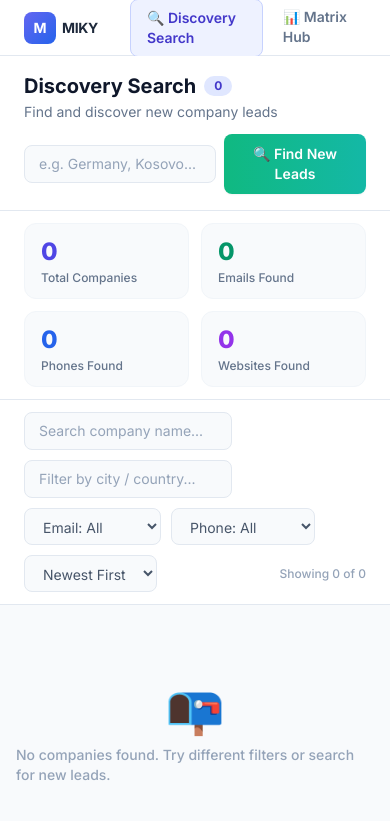
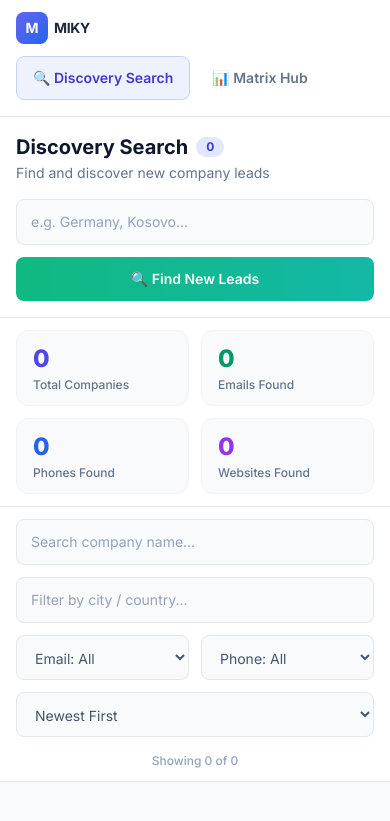
Before and after one commit to saifabuhalaweh/website-abd-main, a Flask app: page /search in a window 390 px wide. Shown: the top 821 px of the page. Run offline with Flask 3, Linux system fonts and the light colour scheme; data that the repository does not hold is empty; some libraries are stand-ins or nearby versions.

Commit message:
mobile style

```diff
--- a/templates/search.html
+++ b/templates/search.html
@@ -35,26 +35,26 @@
 <body class="bg-slate-50 font-sans text-slate-800 h-screen flex flex-col overflow-hidden antialiased">
 
     <!-- ===== NAVIGATION ===== -->
-    <nav class="bg-white border-b border-slate-200 px-6 flex items-center h-14 shrink-0 shadow-sm">
-        <div class="flex items-center gap-1.5 mr-8">
+    <nav class="bg-white border-b border-slate-200 px-4 sm:px-6 flex flex-wrap sm:flex-nowrap items-center justify-between py-3 sm:py-0 sm:h-14 shrink-0 shadow-sm gap-3">
+        <div class="flex items-center gap-1.5 shrink-0">
             <div class="w-8 h-8 rounded-lg bg-gradient-to-br from-indigo-500 to-blue-600 flex items-center justify-center">
                 <span class="text-white text-sm font-bold">M</span>
             </div>
             <span class="font-bold text-slate-800 text-sm tracking-tight">MIKY</span>
         </div>
-        <div class="flex gap-1">
-            <a href="/search" class="px-4 py-2 rounded-lg text-sm font-semibold bg-indigo-50 text-indigo-700 border border-indigo-200 transition-colors">
+        <div class="flex gap-1.5 w-full sm:w-auto overflow-x-auto pb-1 sm:pb-0" style="scrollbar-width: none;">
+            <a href="/search" class="px-4 py-2.5 rounded-lg text-sm font-semibold bg-indigo-50 text-indigo-700 border border-indigo-200 transition-colors whitespace-nowrap min-h-[44px] flex items-center">
                 🔍 Discovery Search
             </a>
-            <a href="/matrix" class="px-4 py-2 rounded-lg text-sm font-semibold text-slate-500 hover:bg-slate-100 hover:text-slate-700 transition-colors">
+            <a href="/matrix" class="px-4 py-2.5 rounded-lg text-sm font-semibold text-slate-500 hover:bg-slate-100 hover:text-slate-700 transition-colors whitespace-nowrap min-h-[44px] flex items-center">
                 📊 Matrix Hub
             </a>
         </div>
     </nav>
 
     <!-- ===== PAGE HEADER ===== -->
-    <div class="bg-white border-b border-slate-200 px-6 py-4 shrink-0">
-        <div class="flex items-center justify-between flex-wrap gap-3">
+    <div class="bg-white border-b border-slate-200 px-4 sm:px-6 py-4 shrink-0">
+        <div class="flex flex-col sm:flex-row sm:items-center justify-between gap-4">
             <div>
                 <h1 class="text-xl font-bold text-slate-900 flex items-center gap-2">
                     Discovery Search
@@ -62,10 +62,10 @@
                 </h1>
                 <p class="text-sm text-slate-500 mt-0.5">Find and discover new company leads</p>
             </div>
-            <div class="flex items-center gap-2">
-                <input type="text" id="scrapeLoc" placeholder="e.g. Germany, Kosovo..."
-                    class="px-3.5 py-2 bg-slate-50 border border-slate-200 rounded-lg text-sm focus:outline-none focus:ring-2 focus:ring-indigo-300 focus:border-indigo-400 transition w-48 placeholder:text-slate-400">
-                <button id="scrapeBtn" class="bg-gradient-to-r from-emerald-500 to-teal-500 hover:from-emerald-600 hover:to-teal-600 text-white px-5 py-2.5 rounded-lg text-sm font-semibold shadow-sm hover:shadow-md transition-all flex items-center gap-2">
+            <div class="flex flex-col sm:flex-row sm:items-center gap-3 w-full sm:w-auto">
+                <input type="text" id="scrapeLoc" placeholder="e.g. Germany, Kosovo..." inputmode="search"
+                    class="px-3.5 py-3 sm:py-2.5 bg-slate-50 border border-slate-200 rounded-lg text-sm focus:outline-none focus:ring-2 focus:ring-indigo-300 focus:border-indigo-400 transition w-full sm:w-52 placeholder:text-slate-400 min-h-[44px]">
+                <button id="scrapeBtn" class="bg-gradient-to-r from-emerald-500 to-teal-500 hover:from-emerald-600 hover:to-teal-600 text-white px-5 py-3 sm:py-2.5 rounded-lg text-sm font-semibold shadow-sm hover:shadow-md transition-all flex items-center justify-center gap-2 w-full sm:w-auto min-h-[44px]">
                     🔍 Find New Leads
                 </button>
             </div>
@@ -73,7 +73,7 @@
     </div>
 
     <!-- ===== STATS ROW ===== -->
-    <div class="bg-white border-b border-slate-200 px-6 py-3 shrink-0">
+    <div class="bg-white border-b border-slate-200 px-4 sm:px-6 py-3 shrink-0">
         <div class="grid grid-cols-2 sm:grid-cols-4 gap-3">
             <div class="bg-slate-50 rounded-xl px-4 py-3 border border-slate-100">
                 <div id="statTotal" class="text-2xl font-extrabold text-indigo-600">—</div>
@@ -95,7 +95,7 @@
     </div>
 
     <!-- ===== LOADING BAR ===== -->
-    <div id="loading" class="bg-white border-b border-slate-200 px-6 py-3 shrink-0 hidden">
+    <div id="loading" class="bg-white border-b border-slate-200 px-4 sm:px-6 py-3 shrink-0 hidden">
         <div class="flex items-center justify-center gap-3 text-slate-500 text-sm font-medium">
             <div class="w-4 h-4 border-2 border-indigo-300 border-t-indigo-600 rounded-full spinner"></div>
             <span>Searching for new leads...</span>
@@ -103,27 +103,31 @@
     </div>
 
     <!-- ===== FILTER BAR ===== -->
-    <div class="bg-white border-b border-slate-200 px-6 py-3 shrink-0">
-        <div class="flex flex-wrap items-center gap-2.5">
-            <input type="text" id="filterQ" placeholder="Search company name..."
-                class="px-3.5 py-2 bg-slate-50 border border-slate-200 rounded-lg text-sm focus:outline-none focus:ring-2 focus:ring-indigo-300 focus:border-indigo-400 transition w-52 placeholder:text-slate-400">
-            <input type="text" id="filterCity" placeholder="Filter by city / country..."
-                class="px-3.5 py-2 bg-slate-50 border border-slate-200 rounded-lg text-sm focus:outline-none focus:ring-2 focus:ring-indigo-300 focus:border-indigo-400 transition w-52 placeholder:text-slate-400">
-            <select id="filterEmail" class="px-3.5 py-2 bg-slate-50 border border-slate-200 rounded-lg text-sm focus:outline-none focus:ring-2 focus:ring-indigo-300 focus:border-indigo-400 transition text-slate-600 cursor-pointer">
+    <div class="bg-white border-b border-slate-200 px-4 sm:px-6 py-3 shrink-0">
+        <div class="flex flex-col xl:flex-row xl:flex-wrap items-stretch xl:items-center gap-3">
+            <div class="flex flex-col sm:flex-row gap-3 w-full xl:w-auto">
+                <input type="text" id="filterQ" placeholder="Search company name..." inputmode="search"
+                    class="px-3.5 py-3 sm:py-2.5 bg-slate-50 border border-slate-200 rounded-lg text-sm focus:outline-none focus:ring-2 focus:ring-indigo-300 focus:border-indigo-400 transition w-full sm:w-52 placeholder:text-slate-400 min-h-[44px]">
+                <input type="text" id="filterCity" placeholder="Filter by city / country..." inputmode="search"
+                    class="px-3.5 py-3 sm:py-2.5 bg-slate-50 border border-slate-200 rounded-lg text-sm focus:outline-none focus:ring-2 focus:ring-indigo-300 focus:border-indigo-400 transition w-full sm:w-52 placeholder:text-slate-400 min-h-[44px]">
+            </div>
+            <div class="grid grid-cols-2 sm:flex sm:flex-wrap gap-3 w-full xl:w-auto">
+                <select id="filterEmail" class="px-3.5 py-3 sm:py-2.5 bg-slate-50 border border-slate-200 rounded-lg text-sm focus:outline-none focus:ring-2 focus:ring-indigo-300 focus:border-indigo-400 transition text-slate-600 cursor-pointer min-h-[44px] w-full sm:w-auto">
                     <option value="">Email: All</option>
                     <option value="true">📧 Has Email</option>
                     <option value="false">❌ No Email</option>
                 </select>
-            <select id="filterPhone" class="px-3.5 py-2 bg-slate-50 border border-slate-200 rounded-lg text-sm focus:outline-none focus:ring-2 focus:ring-indigo-300 focus:border-indigo-400 transition text-slate-600 cursor-pointer">
+                <select id="filterPhone" class="px-3.5 py-3 sm:py-2.5 bg-slate-50 border border-slate-200 rounded-lg text-sm focus:outline-none focus:ring-2 focus:ring-indigo-300 focus:border-indigo-400 transition text-slate-600 cursor-pointer min-h-[44px] w-full sm:w-auto">
                     <option value="">Phone: All</option>
                     <option value="true">📞 Has Phone</option>
                     <option value="false">❌ No Phone</option>
                 </select>
-            <select id="filterSort" class="px-3.5 py-2 bg-slate-50 border border-slate-200 rounded-lg text-sm focus:outline-none focus:ring-2 focus:ring-indigo-300 focus:border-indigo-400 transition text-slate-600 cursor-pointer">
+                <select id="filterSort" class="px-3.5 py-3 sm:py-2.5 bg-slate-50 border border-slate-200 rounded-lg text-sm focus:outline-none focus:ring-2 focus:ring-indigo-300 focus:border-indigo-400 transition text-slate-600 cursor-pointer min-h-[44px] col-span-2 sm:col-span-1 w-full sm:w-auto">
                     <option value="newest">Newest First</option>
                     <option value="oldest">Oldest First</option>
                 </select>
-            <div class="ml-auto text-xs text-slate-400 font-medium" id="pageInfo"></div>
+            </div>
+            <div class="mt-1 xl:mt-0 xl:ml-auto text-xs text-slate-400 font-medium w-full xl:w-auto text-center xl:text-right" id="pageInfo"></div>
         </div>
     </div>
 
@@ -135,9 +139,9 @@
                 <!-- Cards injected here -->
             </div>
             <div id="paginationBar" class="flex items-center justify-center gap-2 mt-6 mb-4 hidden">
-                <button onclick="goPage('prev')" id="prevBtn" class="px-3 py-1.5 rounded-lg border border-slate-200 bg-white text-sm font-medium text-slate-600 hover:bg-slate-50 disabled:opacity-40 disabled:cursor-not-allowed transition">← Prev</button>
+                <button onclick="goPage('prev')" id="prevBtn" class="px-4 py-2.5 rounded-lg border border-slate-200 bg-white text-sm font-medium text-slate-600 hover:bg-slate-50 disabled:opacity-40 disabled:cursor-not-allowed transition min-h-[44px] flex items-center justify-center">← Prev</button>
                 <span id="pageLabel" class="text-sm font-medium text-slate-500 px-2">Page 1</span>
-                <button onclick="goPage('next')" id="nextBtn" class="px-3 py-1.5 rounded-lg border border-slate-200 bg-white text-sm font-medium text-slate-600 hover:bg-slate-50 disabled:opacity-40 disabled:cursor-not-allowed transition">Next →</button>
+                <button onclick="goPage('next')" id="nextBtn" class="px-4 py-2.5 rounded-lg border border-slate-200 bg-white text-sm font-medium text-slate-600 hover:bg-slate-50 disabled:opacity-40 disabled:cursor-not-allowed transition min-h-[44px] flex items-center justify-center">Next →</button>
             </div>
         </div>
         <!-- Map -->
@@ -147,10 +151,10 @@
     </div>
 
     <!-- ===== MODAL ===== -->
-    <div id="companyModal" class="fixed inset-0 z-50 flex items-center justify-center p-4 hidden" onclick="closeModal(event)">
+    <div id="companyModal" class="fixed inset-0 z-50 flex items-center justify-center p-4 sm:p-6 hidden" onclick="closeModal(event)">
         <div class="absolute inset-0 bg-black/40 backdrop-blur-sm"></div>
-        <div class="relative bg-white rounded-2xl shadow-2xl w-full max-w-lg max-h-[85vh] overflow-y-auto" onclick="event.stopPropagation()">
-            <button onclick="closeModal(event)" class="absolute top-4 right-4 w-8 h-8 rounded-full bg-slate-100 hover:bg-red-50 hover:text-red-500 flex items-center justify-center text-slate-400 text-lg transition-colors z-10">&times;</button>
+        <div class="relative bg-white rounded-2xl shadow-2xl w-full max-w-lg max-h-[90vh] overflow-y-auto flex flex-col" onclick="event.stopPropagation()">
+            <button onclick="closeModal(event)" class="absolute top-3 right-3 sm:top-4 sm:right-4 w-10 h-10 sm:w-8 sm:h-8 rounded-full bg-slate-100 hover:bg-red-50 hover:text-red-500 flex items-center justify-center text-slate-400 text-lg transition-colors z-10">&times;</button>
             <div class="px-6 pt-6 pb-4 border-b border-slate-100">
                 <h2 id="modalName" class="text-lg font-bold text-slate-900 pr-10">Company Name</h2>
                 <p id="modalLocation" class="text-sm text-slate-500 mt-1">📍 Location</p>
@@ -158,7 +162,7 @@
             <div class="px-6 py-4 space-y-4">
                 <div>
                     <div class="text-xs font-semibold text-slate-400 uppercase tracking-wider mb-1">Email</div>
-                    <div id="modalEmail" class="text-sm text-slate-700"><span class="italic text-slate-400">Not Available</span></div>
+                    <div id="modalEmail" class="text-sm text-slate-700 break-all"><span class="italic text-slate-400">Not Available</span></div>
                 </div>
                 <div>
                     <div class="text-xs font-semibold text-slate-400 uppercase tracking-wider mb-1">Phone</div>
@@ -166,7 +170,7 @@
                 </div>
                 <div>
                     <div class="text-xs font-semibold text-slate-400 uppercase tracking-wider mb-1">Website</div>
-                    <div id="modalWebsite" class="text-sm text-slate-700"><span class="italic text-slate-400">Not Available</span></div>
+                    <div id="modalWebsite" class="text-sm text-slate-700 break-all"><span class="italic text-slate-400">Not Available</span></div>
                 </div>
                 <div>
                     <div class="text-xs font-semibold text-slate-400 uppercase tracking-wider mb-1">Address</div>
@@ -381,7 +385,9 @@
                 const selCheck = isSelected ? '<svg class="w-3 h-3" fill="none" viewBox="0 0 24 24" stroke="currentColor" stroke-width="3"><path stroke-linecap="round" stroke-linejoin="round" d="M5 13l4 4L19 7"/></svg>' : '';
 
                 card.innerHTML = `
-                    <div onclick="toggleSelection(event, '${id}')" class="absolute top-3 right-3 w-6 h-6 rounded-full border-2 flex items-center justify-center cursor-pointer transition-all hover:scale-110 ${selClasses}">${selCheck}</div>
+                    <div onclick="toggleSelection(event, '${id}')" class="absolute top-1 right-1 p-2 sm:p-0 sm:top-3 sm:right-3 cursor-pointer z-10 flex items-center justify-center w-10 h-10 sm:w-auto sm:h-auto">
+                        <div class="w-6 h-6 rounded-full border-2 flex items-center justify-center transition-all hover:scale-110 ${selClasses}">${selCheck}</div>
+                    </div>
                     <h3 class="text-sm font-bold text-slate-800 pr-8 mb-1 leading-snug">${esc(name)}</h3>
                     <p class="text-xs text-slate-500 mb-3">📍 ${esc(loc) || '<span class="italic text-slate-400">No location</span>'}</p>
                     <div class="flex flex-wrap gap-1.5 mb-3">
@@ -391,7 +397,7 @@
                     </div>
                     <div class="flex items-center justify-between pt-2.5 border-t border-slate-100">
                         <div></div>
-                        <button onclick="migrateToMatrix(event, '${id}')" class="px-3 py-1.5 rounded-lg text-xs font-semibold bg-gradient-to-r from-amber-400 to-orange-400 text-white hover:from-amber-500 hover:to-orange-500 shadow-sm hover:shadow transition-all">→ Migrate to Matrix</button>
+                        <button onclick="migrateToMatrix(event, '${id}')" class="px-3 py-2 sm:py-1.5 rounded-lg text-xs font-semibold bg-gradient-to-r from-amber-400 to-orange-400 text-white hover:from-amber-500 hover:to-orange-500 shadow-sm hover:shadow transition-all min-h-[44px] sm:min-h-0 flex items-center justify-center">→ Migrate to Matrix</button>
                     </div>
                 `;
                 grid.appendChild(card);
```
Also changed, not shown: templates/index.html (+9 -9 lines), templates/matrix.html (+35 -29 lines). Lines whose indentation alone changed are shown as unchanged.
